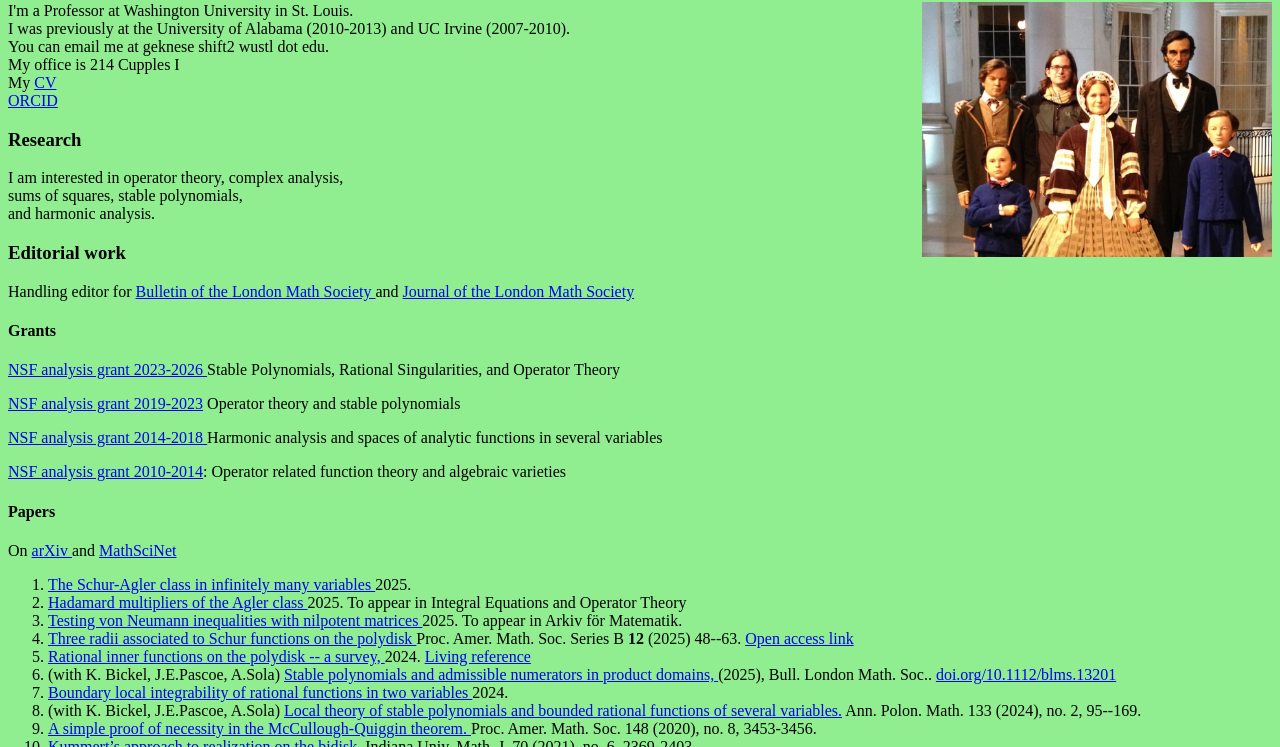
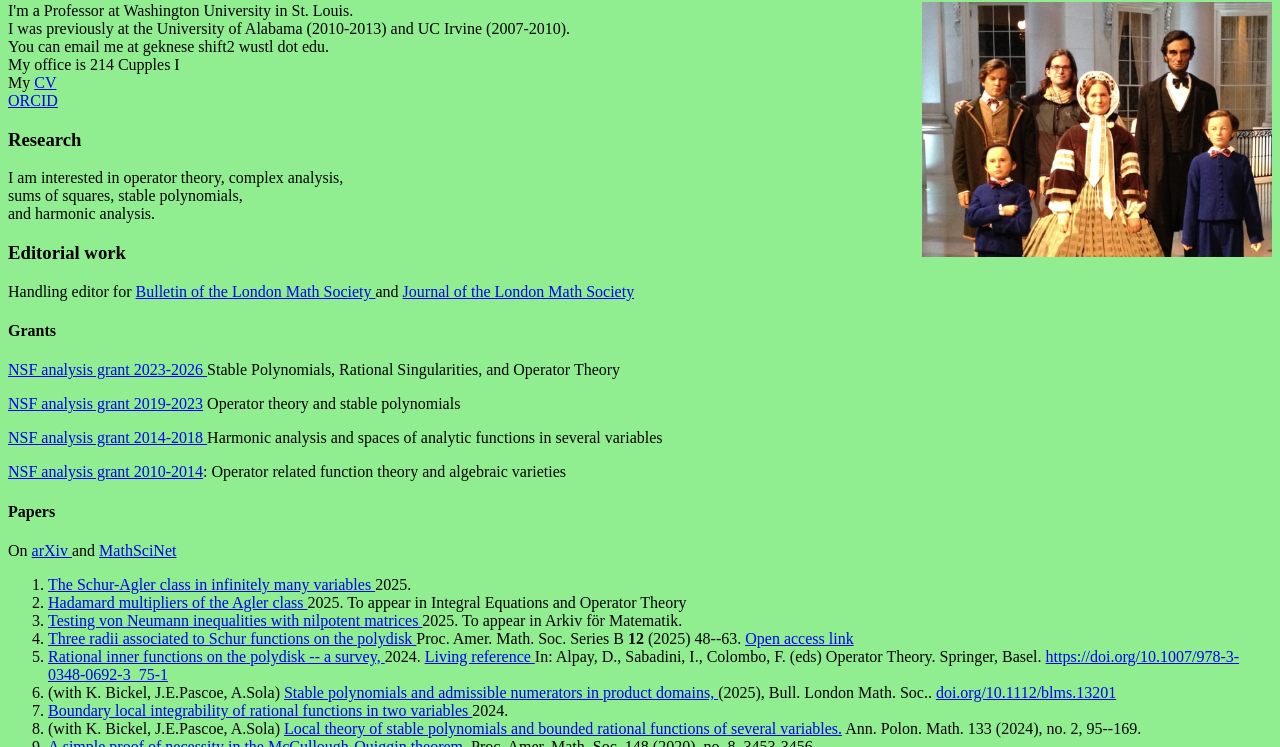
Before and after one commit to gregknese/gregknese.github.io, a plain HTML site: page index.html in a window 1280 px wide. Shown: the part 53-800 px from the top of the page. Drawn offline with Linux system fonts and the light colour scheme.

Commit message:
Update index.html

```diff
--- a/index.html
+++ b/index.html
@@ -68,6 +68,8 @@ Proc. Amer. Math. Soc. Series B <b> 12 </b> (2025) 48--63.
 
 <li> <a href="https://arxiv.org/abs/2409.14604"> Rational inner functions on the polydisk -- a survey, </a>
 2024. <a href="https://link.springer.com/referencework/10.1007/978-3-0348-0692-3"> Living reference </a>
+   In: Alpay, D., Sabadini, I., Colombo, F. (eds) Operator Theory. Springer, Basel.
+  <a href="https://doi.org/10.1007/978-3-0348-0692-3_75-1"> https://doi.org/10.1007/978-3-0348-0692-3_75-1 </a>
 </li>
 
 <li> (with K. Bickel, J.E.Pascoe, A.Sola)
```
